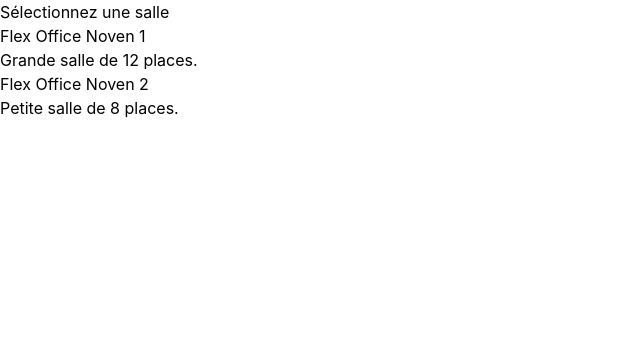
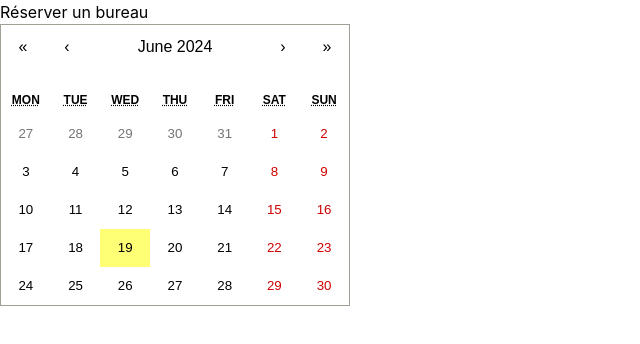
Before and after one commit to WissemBenRomdhane/flexOffice, a React (Create React App) app in the folder front/: page / in a window 1280 px wide. Shown: the top 344 px of the page, without its empty margins (0-640 px from the left). Built offline with nearby package versions, Linux system fonts and the light colour scheme.

Commit message:
Add calendar and modify reservation process

```diff
--- a/front/package.json
+++ b/front/package.json
@@ -6,7 +6,9 @@
     "@testing-library/jest-dom": "^5.17.0",
     "@testing-library/react": "^13.4.0",
     "@testing-library/user-event": "^13.5.0",
+    "axios": "^1.7.2",
     "react": "^18.3.1",
+    "react-calendar": "^5.0.0",
     "react-dom": "^18.3.1",
     "react-router-dom": "^6.23.1",
     "react-scripts": "5.0.1",
--- a/front/src/App.js
+++ b/front/src/App.js
@@ -1,19 +1,49 @@
-import React from 'react';
-import { BrowserRouter as Router, Routes, Route } from 'react-router-dom';
-import RoomSelectionPage from './pages/RoomSelectionPage';
-import OfficeSelectionPage from './pages/OfficeSelectionPage';
-import BookingPage from './pages/BookingPage';
+import React from 'react'
+import { BrowserRouter as Router, Route, Routes } from 'react-router-dom'
+import CalendarBooking from './components/CalendarBooking'
 
-function App() {
+const rooms = [
+  {
+    id: 1,
+    name: 'Flex Office Noven 1',
+    description: 'Grande salle de 12 places.'
+  },
+  {
+    id: 2,
+    name: 'Flex Office Noven 2',
+    description: 'Petite salle de 8 places.'
+  }
+  // Ajoutez plus de salles si nécessaire
+]
+const offices = [
+  {
+    id: 1,
+    name: 'Bureau 1',
+    description: 'Bureau spacieux avec vue.',
+    image: '/images/office1.jpg',
+    roomId: 1
+  },
+  {
+    id: 2,
+    name: 'Bureau 2',
+    description: 'Bureau avec équipement moderne.',
+    image: '/images/office2.jpg',
+    roomId: 2
+  }
+  // Ajoutez plus de bureaux si nécessaire
+]
+
+const App = () => {
   return (
     <Router>
       <Routes>
-        <Route path="/" element={<RoomSelectionPage />} />
-        <Route path="/offices/:roomId" element={<OfficeSelectionPage />} />
-        <Route path="/booking/:roomId/:officeId" element={<BookingPage />} />
+        <Route
+          path='/'
+          element={<CalendarBooking rooms={rooms} offices={offices} />}
+        />
       </Routes>
     </Router>
-  );
+  )
 }
 
-export default App;
+export default App
--- a/front/src/components/BookingForm.js
+++ b/front/src/components/BookingForm.js
@@ -1,54 +1,59 @@
-import React, { useState } from 'react'
+import React, { useState } from 'react';
+import axios from 'axios';
 
-const BookingForm = ({ onBook }) => {
-  const [name, setName] = useState('')
-  const [date, setDate] = useState('')
-  const [timeSlot, setTimeSlot] = useState('fullDay')
+const BookingForm = ({ onBook, roomId, officeId, selectedDate }) => {
+  const [name, setName] = useState('');
+  const [timeSlot, setTimeSlot] = useState('fullDay');
 
-  const handleSubmit = e => {
-    e.preventDefault()
-    onBook({ name, date, timeSlot })
-  }
+  const handleSubmit = async (e) => {
+    e.preventDefault();
+    const booking = { name, date: selectedDate.toISOString().split('T')[0], timeSlot, roomId, officeId };
+    try {
+      const response = await axios.post('http://localhost:5000/api/reservations', booking);
+      onBook(response.data);
+    } catch (error) {
+      console.error('Error booking the office:', error);
+    }
+  };
 
   return (
-    <form onSubmit={handleSubmit} className='p-4 border rounded shadow-md mb-4'>
-      <div className='mb-4'>
-        <label className='block text-sm font-bold mb-2'>Nom</label>
+    <form onSubmit={handleSubmit} className="p-4 border rounded shadow-md mb-4">
+      <div className="mb-4">
+        <label className="block text-sm font-bold mb-2">Nom</label>
         <input
-          type='text'
+          type="text"
           value={name}
-          onChange={e => setName(e.target.value)}
-          className='w-full p-2 border rounded'
+          onChange={(e) => setName(e.target.value)}
+          className="w-full p-2 border rounded"
           required
         />
       </div>
-      <div className='mb-4'>
-        <label className='block text-sm font-bold mb-2'>Date</label>
+      <div className="mb-4">
+        <label className="block text-sm font-bold mb-2">Date</label>
         <input
-          type='date'
-          value={date}
-          onChange={e => setDate(e.target.value)}
-          className='w-full p-2 border rounded'
-          required
+          type="text"
+          value={selectedDate.toISOString().split('T')[0]}
+          className="w-full p-2 border rounded"
+          readOnly
         />
       </div>
-      <div className='mb-4'>
-        <label className='block text-sm font-bold mb-2'>Créneau horaire</label>
+      <div className="mb-4">
+        <label className="block text-sm font-bold mb-2">Créneau horaire</label>
         <select
           value={timeSlot}
-          onChange={e => setTimeSlot(e.target.value)}
-          className='w-full p-2 border rounded'
+          onChange={(e) => setTimeSlot(e.target.value)}
+          className="w-full p-2 border rounded"
         >
-          <option value='fullDay'>Journée complète</option>
-          <option value='morning'>Matin</option>
-          <option value='afternoon'>Après-midi</option>
+          <option value="fullDay">Journée complète</option>
+          <option value="morning">Matin</option>
+          <option value="afternoon">Après-midi</option>
         </select>
       </div>
-      <button type='submit' className='bg-blue-500 text-white p-2 rounded'>
+      <button type="submit" className="bg-blue-500 text-white p-2 rounded">
         Réserver
       </button>
     </form>
-  )
-}
+  );
+};
 
-export default BookingForm
+export default BookingForm;
--- /dev/null
+++ b/front/src/components/CalendarBooking.js
@@ -0,0 +1,86 @@
+import React, { useState } from 'react';
+import Calendar from 'react-calendar';
+import 'react-calendar/dist/Calendar.css';
+import BookingForm from './BookingForm';
+
+const CalendarBooking = ({ rooms, offices }) => {
+  const [selectedDate, setSelectedDate] = useState(null);
+  const [selectedRoom, setSelectedRoom] = useState(null);
+  const [selectedOffice, setSelectedOffice] = useState(null);
+
+  const handleDateChange = (date) => {
+    setSelectedDate(date);
+    setSelectedRoom(null);
+    setSelectedOffice(null);
+  };
+
+  const handleRoomSelect = (room) => {
+    setSelectedRoom(room);
+    setSelectedOffice(null);
+  };
+
+  const handleOfficeSelect = (office) => {
+    setSelectedOffice(office);
+  };
+
+  const handleBooking = (booking) => {
+    // Gérer la logique de réservation
+    console.log('Réservation effectuée:', booking);
+  };
+
+  return (
+    <div className="container mx-auto p-4">
+      <h1 className="text-2xl font-bold mb-4">Réserver un bureau</h1>
+      <Calendar onChange={handleDateChange} value={selectedDate} />
+      {selectedDate && (
+        <div className="mt-4">
+          <h2 className="text-xl font-bold mb-4">Sélectionner une salle</h2>
+          <div className="grid grid-cols-2 gap-4">
+            {rooms.map((room) => (
+              <div
+                key={room.id}
+                className={`p-4 border rounded ${selectedRoom && selectedRoom.id === room.id ? 'bg-gray-200' : ''}`}
+                onClick={() => handleRoomSelect(room)}
+              >
+                <h3 className="font-bold">{room.name}</h3>
+                <p>{room.description}</p>
+              </div>
+            ))}
+          </div>
+        </div>
+      )}
+      {selectedRoom && (
+        <div className="mt-4">
+          <h2 className="text-xl font-bold mb-4">Sélectionner un bureau</h2>
+          <div className="grid grid-cols-2 gap-4">
+            {offices
+              .filter((office) => office.roomId === selectedRoom.id)
+              .map((office) => (
+                <div
+                  key={office.id}
+                  className={`p-4 border rounded ${selectedOffice && selectedOffice.id === office.id ? 'bg-gray-200' : ''}`}
+                  onClick={() => handleOfficeSelect(office)}
+                >
+                  <h3 className="font-bold">{office.name}</h3>
+                  <p>{office.description}</p>
+                  <img src={office.image} alt={office.name} className="mt-2" />
+                </div>
+              ))}
+          </div>
+        </div>
+      )}
+      {selectedOffice && (
+        <div className="mt-4">
+          <BookingForm
+            onBook={handleBooking}
+            roomId={selectedRoom.id}
+            officeId={selectedOffice.id}
+            selectedDate={selectedDate}
+          />
+        </div>
+      )}
+    </div>
+  );
+};
+
+export default CalendarBooking;
--- a/front/src/pages/BookingPage.js
+++ b/front/src/pages/BookingPage.js
@@ -43,7 +43,7 @@ const BookingPage = () => {
         <p>{office.description}</p>
         <img src={office.image} alt={office.name} className="mt-2" />
       </div>
-      <BookingForm onBook={handleBooking} />
+      <BookingForm onBook={handleBooking} roomId={room.id} officeId={office.id} />
     </div>
   );
 };
```
